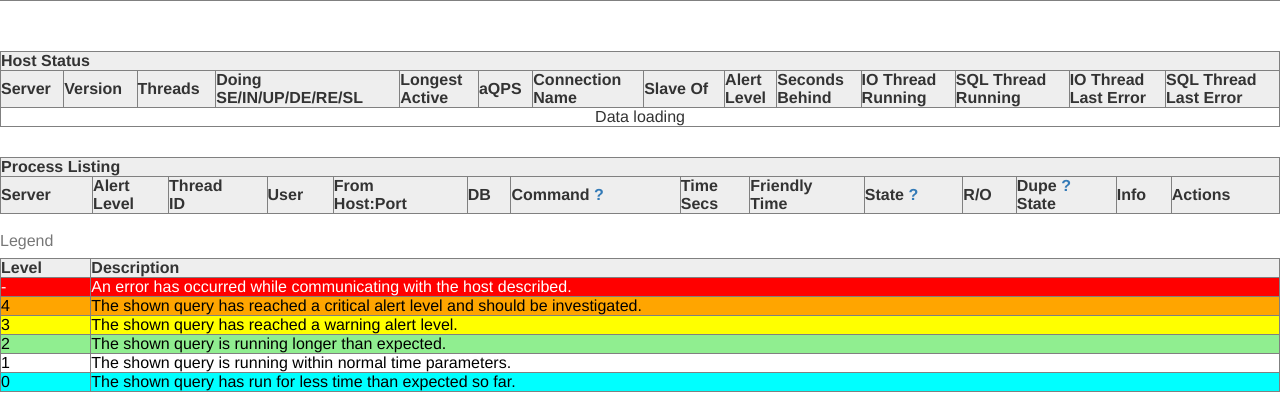
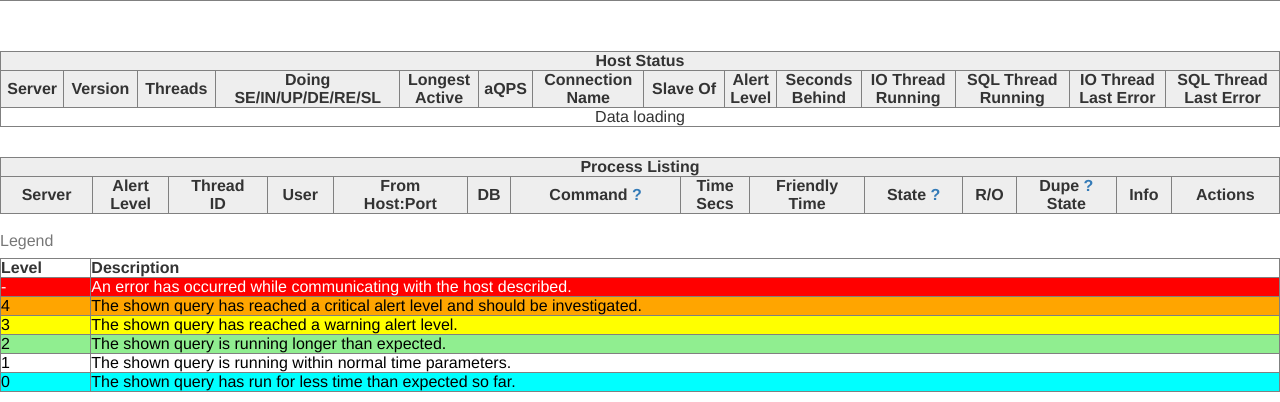
Before and after one commit to kbcmdba/ActiveQueryListing, a PHP site: page / in a window 1280 px wide; the page is wider, and only the part inside the window is pictured. Shown: the part 418-820 px from the top of that part. Run offline with PHP 8.4, Linux system fonts and the light colour scheme; data that the repository does not hold is empty; some libraries are stand-ins or nearby versions.

Commit message:
Fixed table header centering.

```diff
--- a/css/main.css
+++ b/css/main.css
@@ -68,7 +68,7 @@
   color: black ;
 }
 
-th {
+.mytr>th {
   background-color: #eee ;
   text-align: center;
 }
--- a/index.php
+++ b/index.php
@@ -41,10 +41,10 @@ if ( ! is_array( $hostList ) ) {
 }
 
 $headerFooterRow = <<<HTML
-<tr>
+<tr class="mytr">
       <th colspan="14">Process Listing</th>
     </tr>
-    <tr>
+    <tr class="mytr">
       <th>Server</th>
       <th>Alert<br />Level</th>
       <th>Thread<br />ID</th>
@@ -63,10 +63,10 @@ $headerFooterRow = <<<HTML
 
 HTML;
 $replHeaderFooterRow = <<<HTML
-<tr>
+<tr class="mytr">
       <th colspan="15">Host Status</th>
     </tr>
-    <tr>
+    <tr class="mytr">
       <th>Server</th>
       <th>Version</th>
       <th>Threads</th>
```
